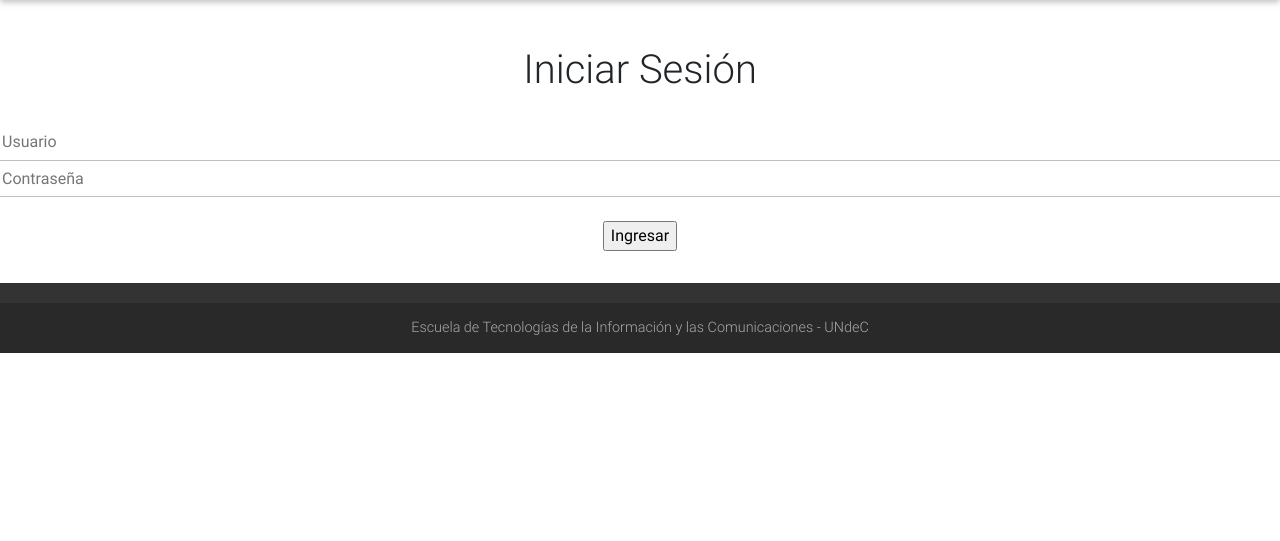
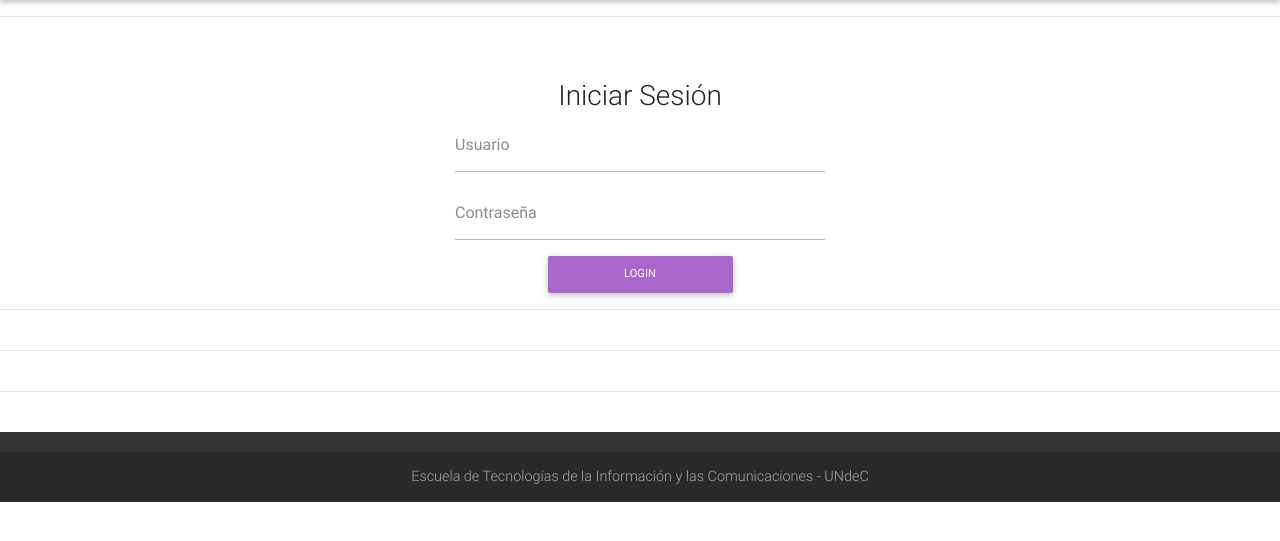
Before and after one commit to GrupoETICUndec/etic, a PHP site: template view/user/login.php in a window 1280 px wide. Shown: the part 106-647 px from the top of the page. Run offline with PHP 8.4, Linux system fonts and the light colour scheme; the template is opened without the code that fills it, so the values that code supplies are empty.

Commit message:
agregado el login

```diff
--- a/view/carrera.php
+++ b/view/carrera.php
@@ -68,7 +68,7 @@
 
             <!--Panel 3-->
             <div class="tab-pane fade" id="panel3" role="tabpanel">
-		<?= $carrera->getPerfil() ?>
+		            <?= $carrera->getPerfil() ?>
             </div>
             <!--/.Panel 3-->
         </div>
--- a/view/js/app.js
+++ b/view/js/app.js
@@ -84,10 +84,3 @@
 
 
 })();
-
-
-jQuery(document).ready(function($) {
-  $(".clickable-row").click(function() {
-      window.location = $(this).data("href");
-  });
-});
--- a/view/user/login.php
+++ b/view/user/login.php
@@ -1,11 +1,25 @@
+<hr class="extra-margins">
 
-<br><br><h1 align="center">Iniciar Sesi&oacute;n</h1>
-<div align="center"><br>
-    <form method="POST" action="index.php?c=user&a=validateSession" align="center" name="login">
-    <div>
-        <input name="user" type="text" placeholder="Usuario">
-        <input name="passwd" type="text" placeholder="Contraseña">
-    </div><br/>
-	<input type="submit" value="Ingresar">
-</form>
-</div>
+
+    <div align="center"><br>
+
+        <div class="row">
+            <div class="container" id="formContainer">
+                <form method="POST" action="index.php?c=user&a=validateSession" class="form-signin" role="form" name="login">
+                    <h3 class="form-signin-heading">Iniciar Sesión</h3>
+                    <a href="#" id="flipToRecover" class="flipLink">
+                    <div id="triangle-topright"></div>
+                    </a>
+                    <input type="text" class="form-control col-xs-6 col-md-4" name="loginEmail" placeholder="Usuario" required >
+                    <input type="password" class="form-control col-xs-6 col-md-4" name="loginPass" placeholder="Contraseña" required>
+                    <button class="btn btn-md btn-secondary btn-block col-xs-6 col-md-2" role="button" aria-pressed="true" type="submit">Login</button>
+                </form>
+            </div> <!-- /container -->
+        </div>
+
+    </div>
+
+
+    <hr class="extra-margins">
+    <hr class="extra-margins">
+    <hr class="extra-margins">
```
Also changed, not shown: controller/UserController.php (+7 -0 lines), view/css/style.css (line endings or trailing spaces), view/docentes.php (line endings or trailing spaces).
